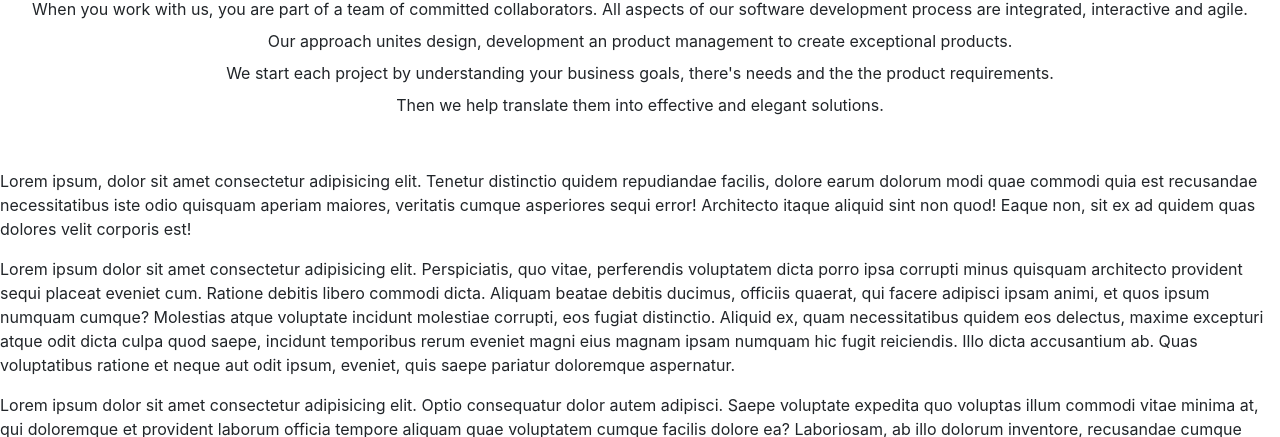
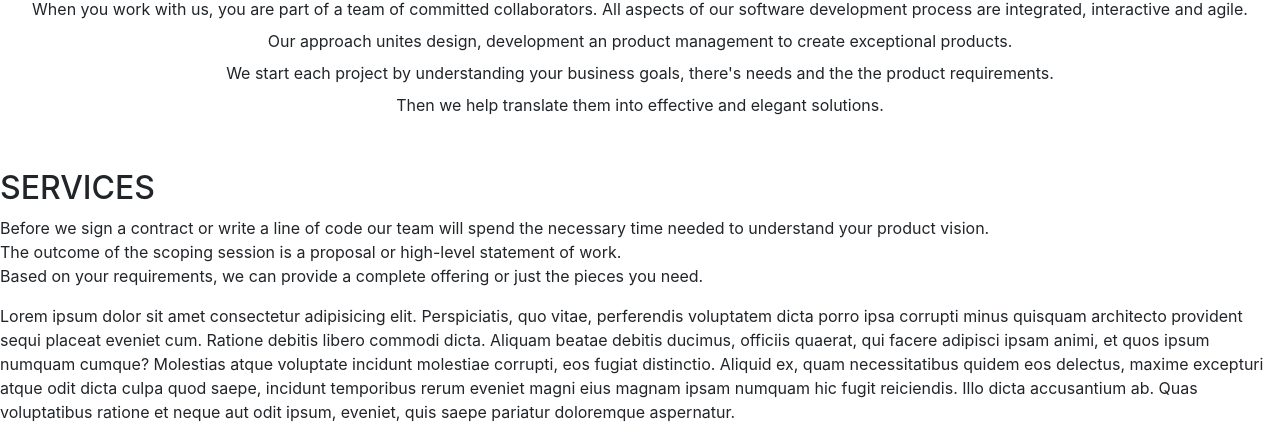
Before and after one commit to Loisa-Kitakaya/delani-studio, a plain HTML site: page index.html in a window 1280 px wide. Shown: the part 730-1167 px from the top of the page. Drawn offline with nearby package versions, Linux system fonts and the light colour scheme.

Commit message:
|content|-->|replaces the dummy text in the service-container div element with actual information describing the services offered by delani studio|

```diff
--- a/index.html
+++ b/index.html
@@ -51,13 +51,14 @@
       </div>
       <!--service container-->
       <div id="service-container">
+        <h2>SERVICES</h2>
         <p>
-          Lorem ipsum, dolor sit amet consectetur adipisicing elit. Tenetur
-          distinctio quidem repudiandae facilis, dolore earum dolorum modi quae
-          commodi quia est recusandae necessitatibus iste odio quisquam aperiam
-          maiores, veritatis cumque asperiores sequi error! Architecto itaque
-          aliquid sint non quod! Eaque non, sit ex ad quidem quas dolores velit
-          corporis est!
+          Before we sign a contract or write a line of code our team will spend
+          the necessary time needed to understand your product vision.<br />
+          The outcome of the scoping session is a proposal or high-level
+          statement of work.<br />
+          Based on your requirements, we can provide a complete offering or just
+          the pieces you need.
         </p>
       </div>
       <!--portfolio container-->
```
